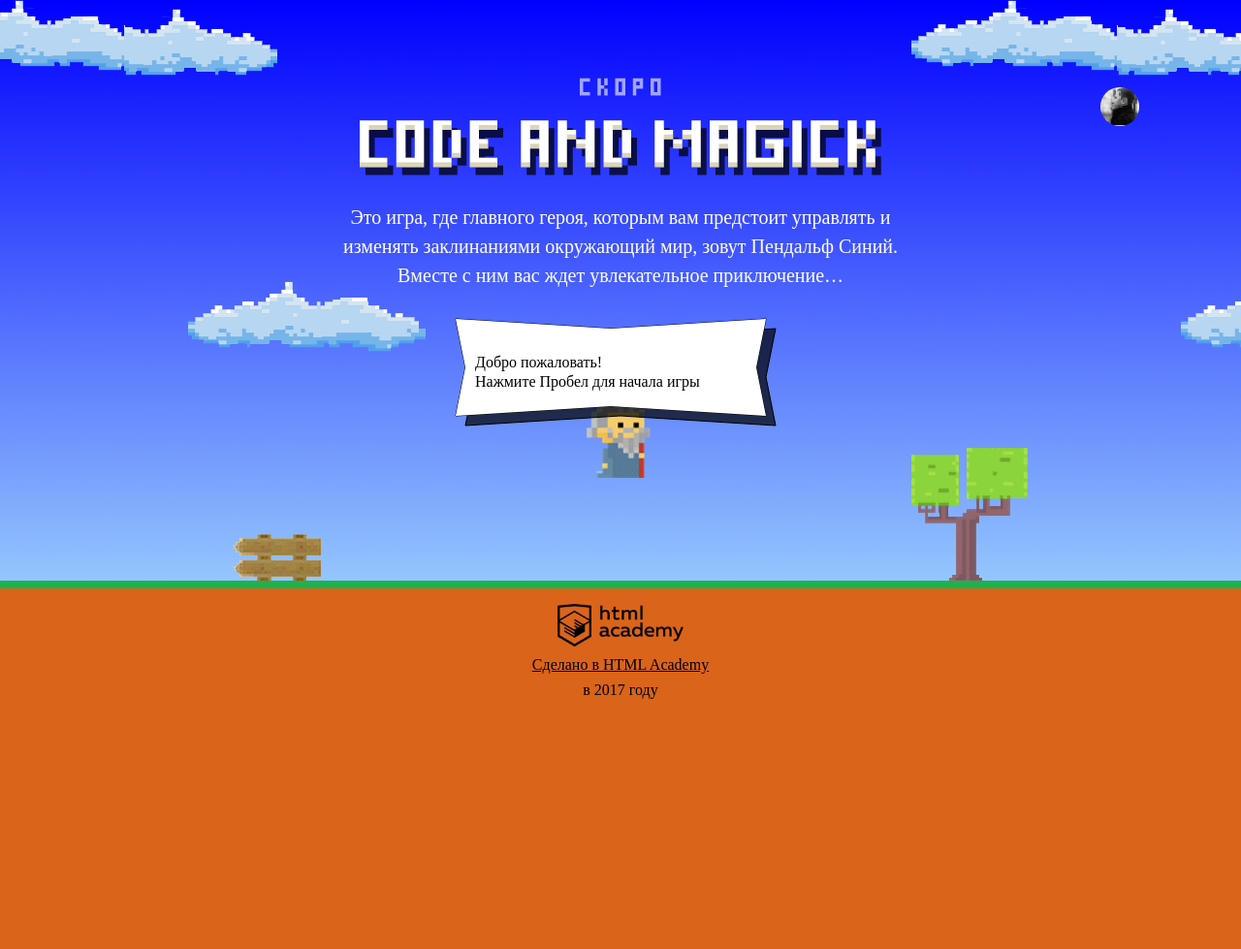
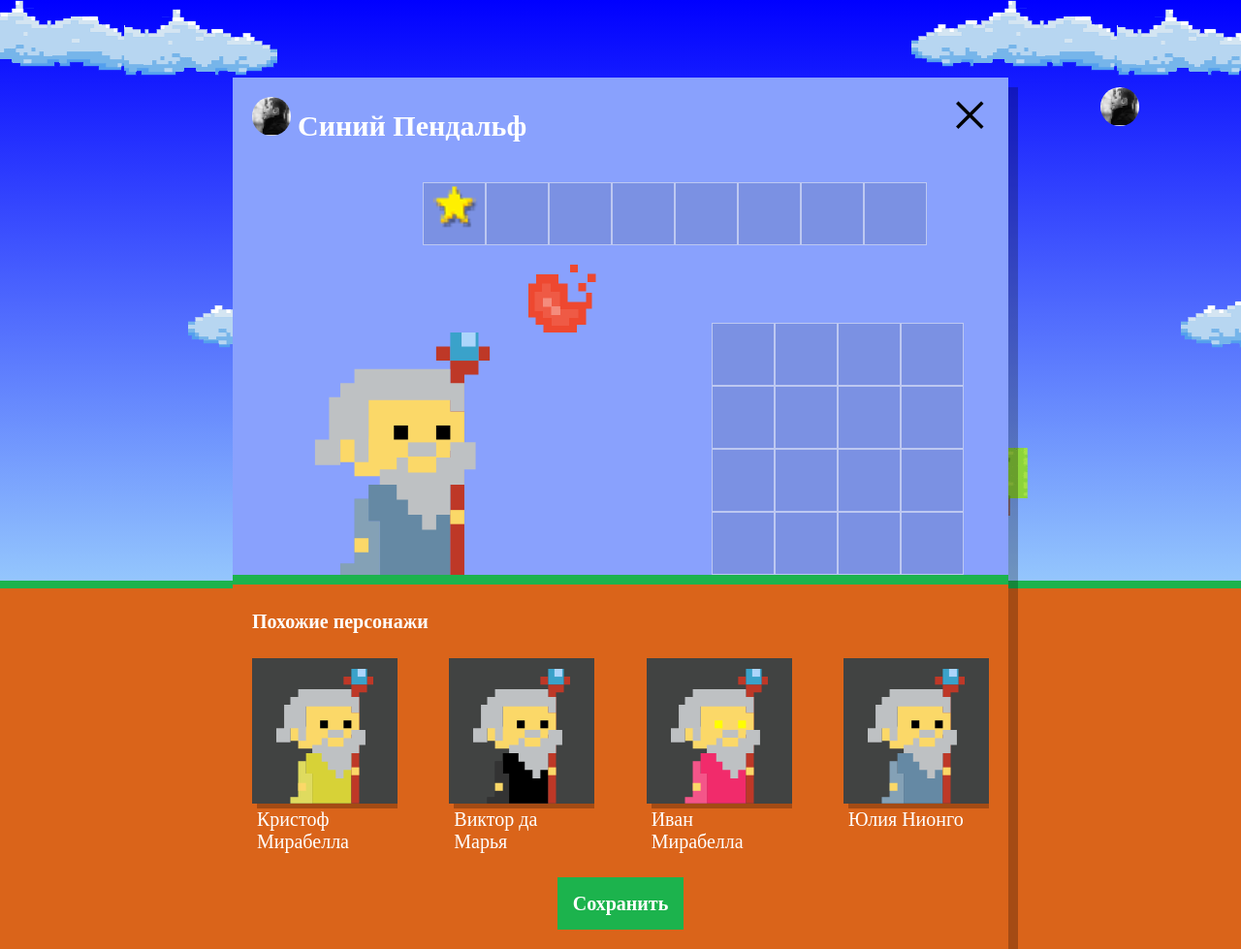
Before and after one commit to ilishenko/1282191-code-and-magick-20, a website: page index.html in a window 1280 px wide. Shown: the whole page at 97% size. Before the commit the page ends 800 px from the top, so only its background shows below. Drawn offline with Linux system fonts and the light colour scheme; a web font is replaced by a local one.

Commit message:
Добавляет настройки мага

```diff
--- a/index.html
+++ b/index.html
@@ -203,6 +203,7 @@ function getWizardY (gameFieldHeight) {
 }
 
 </script>
+<script src="js/setup.js"></script>
 <script src="js/stat.js"></script>
 <script src="js/game.js"></script>
 
--- /dev/null
+++ b/js/setup.js
@@ -0,0 +1,62 @@
+'use strict';
+
+var WIZARD_NAMES = ['Иван', 'Хуан Себастьян', 'Мария', 'Кристоф', 'Виктор', 'Юлия', 'Люпита', 'Вашингтон'];
+var WIZARD_SURNAMES = ['да Марья', 'Верон', 'Мирабелла', 'Вальц', 'Онопко', 'Топольницкая', 'Нионго', 'Ирвинг'];
+var coatColor = ['rgb(101, 137, 164)', 'rgb(241, 43, 107)', 'rgb(146, 100, 161)', 'rgb(56, 159, 117)', 'rgb(215, 210, 55)', 'rgb(0, 0, 0)'];
+var eyesColor = ['black', 'red', 'blue', 'yellow', 'green'];
+
+var userDialog = document.querySelector('.setup');
+var userDialogClose = userDialog.querySelector('.setup-close');
+//показываем окно
+userDialog.classList.remove('hidden');
+userDialog.querySelector('.setup-similar').classList.remove('hidden');
+//закрываем окно
+userDialogClose.addEventListener('click', function () {
+  userDialog.classList.add('hidden');
+});
+
+var similarListElement = userDialog.querySelector('.setup-similar-list');
+
+var similarWizardTemplate = document.querySelector('#similar-wizard-template')
+  .content
+  .querySelector('.setup-similar-item');
+
+var wizards = [
+  {
+    name: 'Kirill',
+    coatColor: 'rgb(241, 43, 107)'
+  },
+  {
+    name: WIZARD_NAMES[0],
+    coatColor: 'rgb(215, 210, 55)'
+  },
+  {
+    name: WIZARD_NAMES[0],
+    coatColor: 'rgb(101, 137, 164)'
+  },
+  {
+    name: WIZARD_NAMES[0],
+    coatColor: 'rgb(127, 127, 127)'
+  }
+];
+
+var randomElement = function (array) {
+  var elementRandom = array[Math.floor(Math.random() * array.length)];
+  return elementRandom;
+};
+
+var renderWizard = function(wizard) {
+  var wizardElement = similarWizardTemplate.cloneNode(true);
+
+  wizardElement.querySelector('.setup-similar-label').textContent = randomElement(WIZARD_NAMES) + ' ' + randomElement(WIZARD_SURNAMES);//wizard.name;
+  wizardElement.querySelector('.wizard-coat').style.fill = randomElement(coatColor);
+  wizardElement.querySelector('.wizard-eyes').style.fill = randomElement(eyesColor);
+
+  return wizardElement;
+}
+
+var fragment = document.createDocumentFragment();
+for (var i = 0; i < wizards.length; i++) {
+  fragment.appendChild(renderWizard(wizards[i]));
+}
+similarListElement.appendChild(fragment);
```
